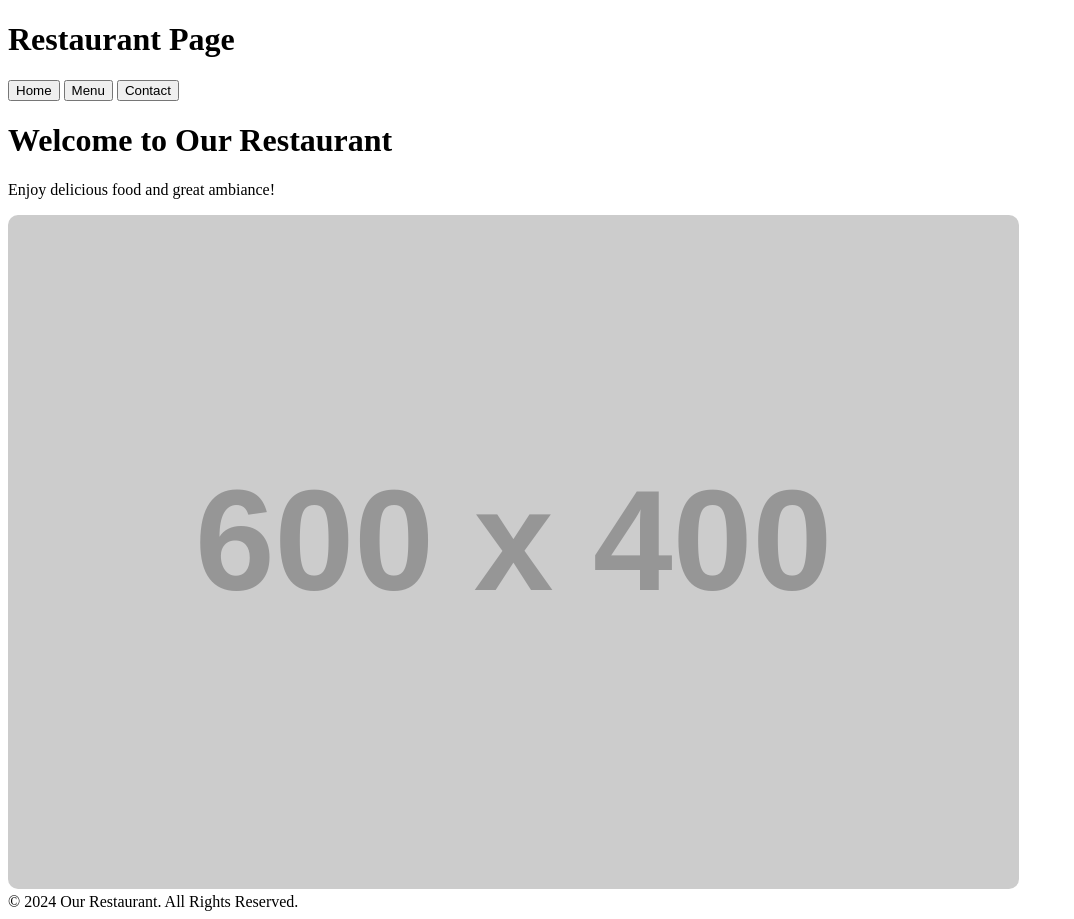
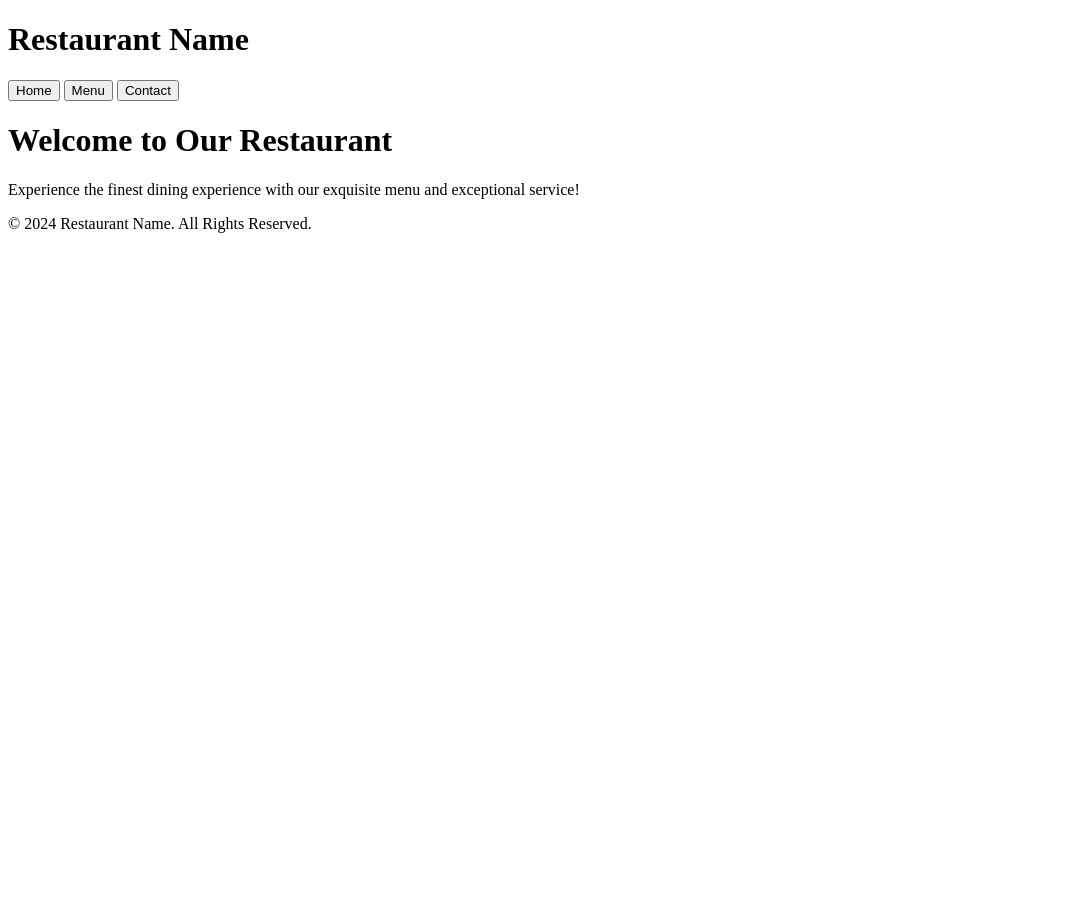
Before and after one commit to KassenkazyAlima/restaurant_page-the-odin, a plain HTML site: page index.html in a window 1280 px wide. Shown: the whole page, without its empty margins (0-1074 px from the left). After the commit the page ends 800 px from the top, so only its background shows below. Drawn offline with Linux system fonts and the light colour scheme; placeholder pictures from the web are drawn by us.

Commit message:
Enhanced styling and functionality

```diff
--- a/index.html
+++ b/index.html
@@ -4,10 +4,11 @@
   <meta charset="UTF-8">
   <meta name="viewport" content="width=device-width, initial-scale=1.0">
   <title>Restaurant Page</title>
+  <link rel="stylesheet" href="./styles.css">
 <script defer src="main.js"></script></head>
 <body>
   <header>
-        <h1>Restaurant Page</h1>
+    <h1>Restaurant Name</h1>
     <nav>
       <button id="home">Home</button>
       <button id="menu">Menu</button>
@@ -16,7 +17,7 @@
   </header>
   <div id="content"></div>
   <footer>
-        &copy; 2024 Our Restaurant. All Rights Reserved.
+    <p>&copy; 2024 Restaurant Name. All Rights Reserved.</p>
   </footer>
 </body>
 </html>
--- a/main.js
+++ b/main.js
@@ -7,26 +7,110 @@
  * If you are looking for production-ready output files, see mode: "production" (https://webpack.js.org/configuration/mode/).
  */
 /******/ (() => { // webpackBootstrap
+/******/ 	"use strict";
 /******/ 	var __webpack_modules__ = ({
+
+/***/ "./src/contact.js":
+/*!************************!*\
+  !*** ./src/contact.js ***!
+  \************************/
+/***/ ((__unused_webpack_module, __webpack_exports__, __webpack_require__) => {
+
+eval("__webpack_require__.r(__webpack_exports__);\n/* harmony export */ __webpack_require__.d(__webpack_exports__, {\n/* harmony export */   \"default\": () => (/* binding */ loadContact)\n/* harmony export */ });\nfunction loadContact() {\n    const contact = document.createElement('div');\n    contact.innerHTML = `\n      <h1>Contact Us</h1>\n      <p>Email: 230108@astanait.edu.kz</p>\n      <p>Phone: +370 663 62 256/p>\n    `;\n    return contact;\n  }\n  \n\n//# sourceURL=webpack://restaurant-page/./src/contact.js?");
+
+/***/ }),
+
+/***/ "./src/home.js":
+/*!*********************!*\
+  !*** ./src/home.js ***!
+  \*********************/
+/***/ ((__unused_webpack_module, __webpack_exports__, __webpack_require__) => {
+
+eval("__webpack_require__.r(__webpack_exports__);\n/* harmony export */ __webpack_require__.d(__webpack_exports__, {\n/* harmony export */   \"default\": () => (/* binding */ home)\n/* harmony export */ });\nfunction home() {\n  const homeContent = document.createElement('div');\n  homeContent.innerHTML = `\n    <h1>Welcome to Our Restaurant</h1>\n    <p>Experience the finest dining experience with our exquisite menu and exceptional service!</p>\n  `;\n  return homeContent;\n}\n  \n\n//# sourceURL=webpack://restaurant-page/./src/home.js?");
+
+/***/ }),
 
 /***/ "./src/index.js":
 /*!**********************!*\
   !*** ./src/index.js ***!
   \**********************/
-/***/ (() => {
+/***/ ((__unused_webpack_module, __webpack_exports__, __webpack_require__) => {
 
-eval("document.getElementById('home').addEventListener('click', () => {\n  document.getElementById('content').innerHTML = `\n      <div>\n          <h1>Welcome to Our Restaurant</h1>\n          <p>Enjoy delicious food and great ambiance!</p>\n          <img src=\"https://via.placeholder.com/600x400\" alt=\"Restaurant\" style=\"width: 80%; border-radius: 10px;\">\n      </div>\n  `;\n});\n\ndocument.getElementById('menu').addEventListener('click', () => {\n  document.getElementById('content').innerHTML = `\n      <div>\n          <h1>Our Menu</h1>\n          <p>Delicious dishes crafted with love and care.</p>\n          <ul>\n              <li>Pizza</li>\n              <li>Pasta</li>\n              <li>Salad</li>\n              <li>Desserts</li>\n          </ul>\n      </div>\n  `;\n});\n\ndocument.getElementById('contact').addEventListener('click', () => {\n  document.getElementById('content').innerHTML = `\n      <div>\n          <h1>Contact Us</h1>\n          <p>Email: contact@ourrestaurant.com</p>\n          <p>Phone: +123 456 7890</p>\n      </div>\n  `;\n});\n\n// Load Home page by default\ndocument.getElementById('home').click();\n\n\n//# sourceURL=webpack://restaurant-page/./src/index.js?");
+eval("__webpack_require__.r(__webpack_exports__);\n/* harmony import */ var _home__WEBPACK_IMPORTED_MODULE_0__ = __webpack_require__(/*! ./home */ \"./src/home.js\");\n/* harmony import */ var _menu__WEBPACK_IMPORTED_MODULE_1__ = __webpack_require__(/*! ./menu */ \"./src/menu.js\");\n/* harmony import */ var _contact__WEBPACK_IMPORTED_MODULE_2__ = __webpack_require__(/*! ./contact */ \"./src/contact.js\");\n\n\n\n\nfunction loadPage(content) {\n  const contentDiv = document.querySelector('#content');\n  contentDiv.innerHTML = '';\n  contentDiv.appendChild(content);\n}\n\ndocument.querySelector('#home').addEventListener('click', () => loadPage((0,_home__WEBPACK_IMPORTED_MODULE_0__[\"default\"])()));\ndocument.querySelector('#menu').addEventListener('click', () => loadPage((0,_menu__WEBPACK_IMPORTED_MODULE_1__[\"default\"])()));\ndocument.querySelector('#contact').addEventListener('click', () => loadPage((0,_contact__WEBPACK_IMPORTED_MODULE_2__[\"default\"])()));\n\n// Load Home by default\nloadPage((0,_home__WEBPACK_IMPORTED_MODULE_0__[\"default\"])());\n\n\n//# sourceURL=webpack://restaurant-page/./src/index.js?");
+
+/***/ }),
+
+/***/ "./src/menu.js":
+/*!*********************!*\
+  !*** ./src/menu.js ***!
+  \*********************/
+/***/ ((__unused_webpack_module, __webpack_exports__, __webpack_require__) => {
+
+eval("__webpack_require__.r(__webpack_exports__);\n/* harmony export */ __webpack_require__.d(__webpack_exports__, {\n/* harmony export */   \"default\": () => (/* binding */ loadMenu)\n/* harmony export */ });\nfunction loadMenu() {\n    const menu = document.createElement('div');\n    menu.innerHTML = `\n    <h1>Our Menu</h1>\n    <p>Explore our diverse selection of dishes:</p>\n    <ul style=\"list-style: none; padding: 0;\">\n      <li>Mezzaluna - $$$</li>\n      <li>Le Normandie - $$$</li>\n      <li>Bisou - $$$</li>\n      <li>Indee - $$$</li>\n      </ul>\n    `;\n    return menu;\n  }\n  \n\n//# sourceURL=webpack://restaurant-page/./src/menu.js?");
 
 /***/ })
 
 /******/ 	});
 /************************************************************************/
+/******/ 	// The module cache
+/******/ 	var __webpack_module_cache__ = {};
+/******/
+/******/ 	// The require function
+/******/ 	function __webpack_require__(moduleId) {
+/******/ 		// Check if module is in cache
+/******/ 		var cachedModule = __webpack_module_cache__[moduleId];
+/******/ 		if (cachedModule !== undefined) {
+/******/ 			return cachedModule.exports;
+/******/ 		}
+/******/ 		// Create a new module (and put it into the cache)
+/******/ 		var module = __webpack_module_cache__[moduleId] = {
+/******/ 			// no module.id needed
+/******/ 			// no module.loaded needed
+/******/ 			exports: {}
+/******/ 		};
+/******/
+/******/ 		// Execute the module function
+/******/ 		__webpack_modules__[moduleId](module, module.exports, __webpack_require__);
+/******/
+/******/ 		// Return the exports of the module
+/******/ 		return module.exports;
+/******/ 	}
+/******/
+/************************************************************************/
+/******/ 	/* webpack/runtime/define property getters */
+/******/ 	(() => {
+/******/ 		// define getter functions for harmony exports
+/******/ 		__webpack_require__.d = (exports, definition) => {
+/******/ 			for(var key in definition) {
+/******/ 				if(__webpack_require__.o(definition, key) && !__webpack_require__.o(exports, key)) {
+/******/ 					Object.defineProperty(exports, key, { enumerable: true, get: definition[key] });
+/******/ 				}
+/******/ 			}
+/******/ 		};
+/******/ 	})();
+/******/
+/******/ 	/* webpack/runtime/hasOwnProperty shorthand */
+/******/ 	(() => {
+/******/ 		__webpack_require__.o = (obj, prop) => (Object.prototype.hasOwnProperty.call(obj, prop))
+/******/ 	})();
+/******/
+/******/ 	/* webpack/runtime/make namespace object */
+/******/ 	(() => {
+/******/ 		// define __esModule on exports
+/******/ 		__webpack_require__.r = (exports) => {
+/******/ 			if(typeof Symbol !== 'undefined' && Symbol.toStringTag) {
+/******/ 				Object.defineProperty(exports, Symbol.toStringTag, { value: 'Module' });
+/******/ 			}
+/******/ 			Object.defineProperty(exports, '__esModule', { value: true });
+/******/ 		};
+/******/ 	})();
+/******/
+/************************************************************************/
 /******/
 /******/ 	// startup
 /******/ 	// Load entry module and return exports
 /******/ 	// This entry module can't be inlined because the eval devtool is used.
-/******/ 	var __webpack_exports__ = {};
-/******/ 	__webpack_modules__["./src/index.js"]();
+/******/ 	var __webpack_exports__ = __webpack_require__("./src/index.js");
 /******/
 /******/ })()
 ;
```
Lines whose indentation alone changed are shown as unchanged.
